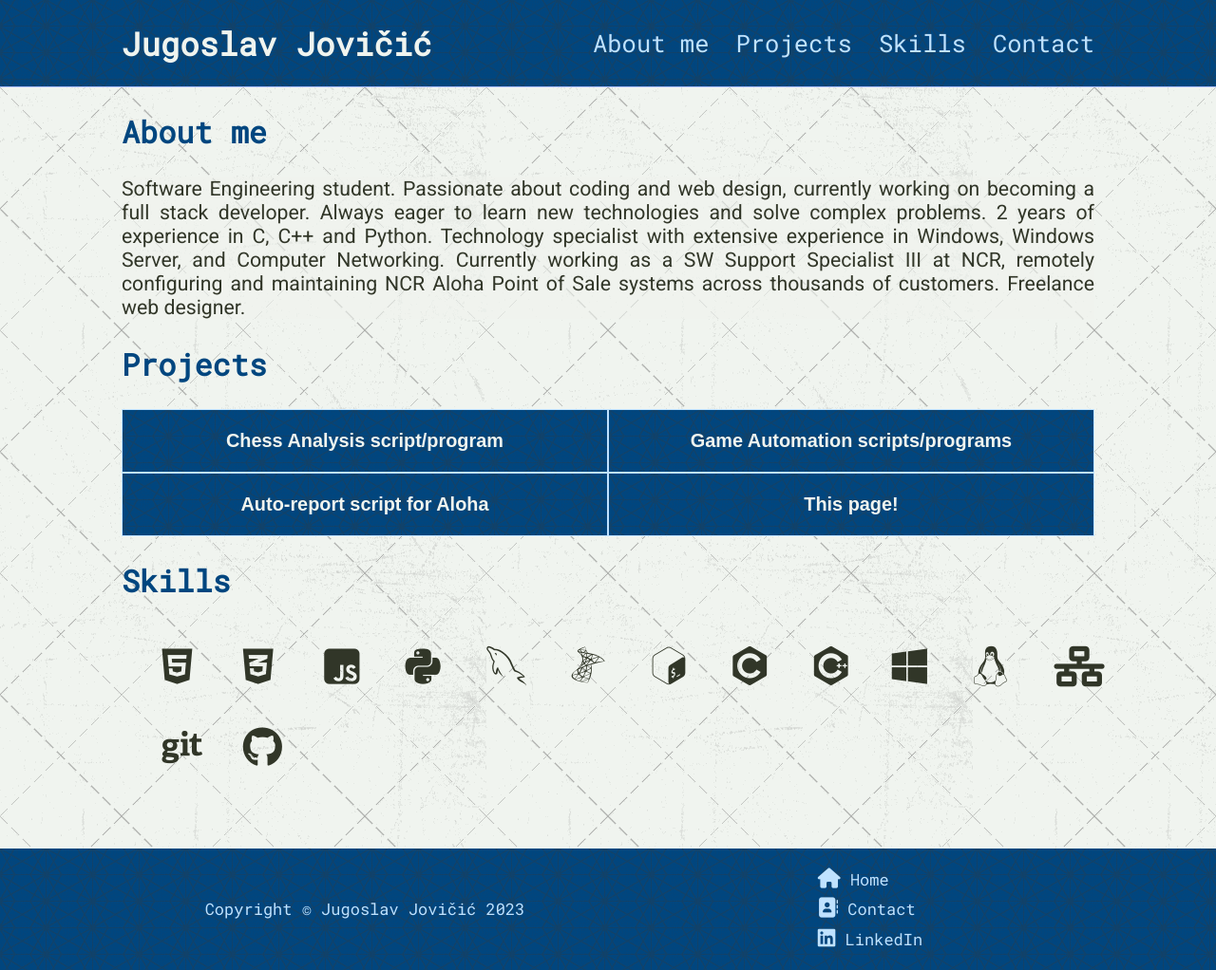
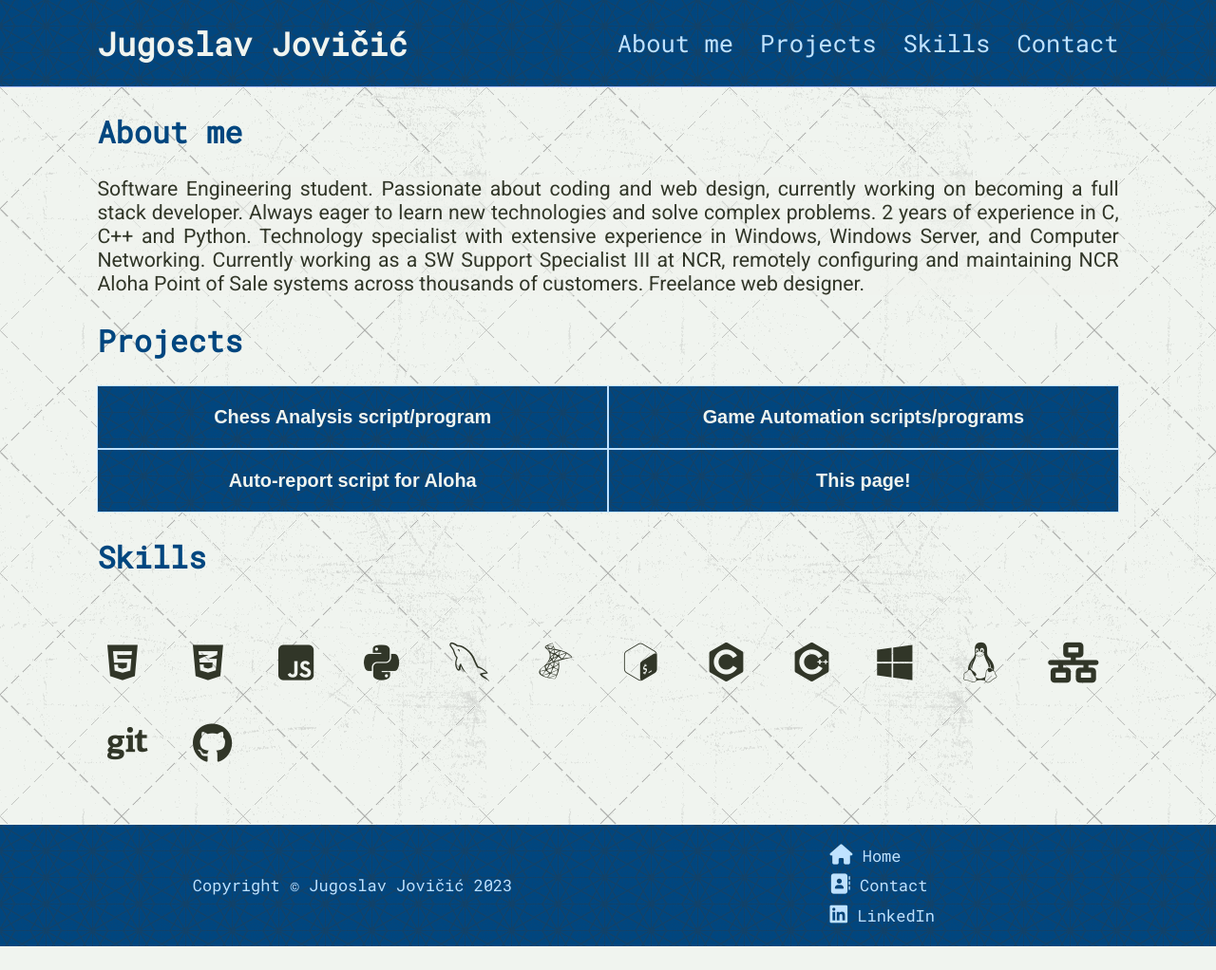
Before and after one commit to JugoslavJ/JugoslavJ, a plain HTML site: page index.html in a window 1280 px wide. Shown: the whole page at 95% size. After the commit the page ends 997 px from the top, so only its background shows below. Drawn offline with nearby package versions, Linux system fonts and the light colour scheme.

Commit message:
Some more styling cleanups

```diff
--- a/resources/css/style.css
+++ b/resources/css/style.css
@@ -35,8 +35,8 @@ header{
     grid-template-columns: 1fr auto 2fr;
     justify-content: space-between;
     align-items: center;
-    padding-left: 10%;
-    padding-right: 10%;
+    padding-left: 8%;
+    padding-right: 8%;
     border-bottom: 1px solid;
     background-color: #00467f;
     color: #aabdf8;
@@ -85,9 +85,9 @@ main a:hover{
 
 
 section {
-    padding-left: 10%;
-    padding-right: 10%;
-    font-size:1.25em;
+    padding-left: 8%;
+    padding-right: 8%;
+    font-size: 1.25em;
     text-align: justify;
 }
 
@@ -102,7 +102,7 @@ section p{
 
 .project-list{
     display: grid;
-    grid-template-columns: repeat(auto-fit, minmax(250px, 1fr));
+    grid-template-columns: repeat( auto-fit, minmax(250px, 1fr));
     justify-items:center;
     align-items:center;
 }
@@ -121,6 +121,7 @@ section p{
 .project-list button:hover{
     background-color:#bfe2ff;
     color:#00467f;
+    background-image: none;
     cursor: pointer;
 }
 
@@ -135,7 +136,8 @@ section p{
 }
 
 #skills i{
-    padding: 0.5em 1em;
+    padding: 1em;
+    padding-left: 0.25em;
 }
 
 #contact div{
@@ -159,8 +161,8 @@ footer{
     align-items: center;
     justify-items: center;
     font-family:'Roboto Mono', monospace;
-    padding-left: 10%;
-    padding-right: 10%;
+    padding-left: 8%;
+    padding-right: 8%;
     font-size: 1em;
     background-image: url(../img/header-bg.png);
 }
@@ -178,7 +180,7 @@ footer li{
     padding: 0.25em;
 }
 
-@media only screen and (max-aspect-ratio: 1.92) {
+@media only screen and (max-aspect-ratio: 1.95) {
     .project-list{
         grid-template-columns: 1fr 1fr;
     }
```
